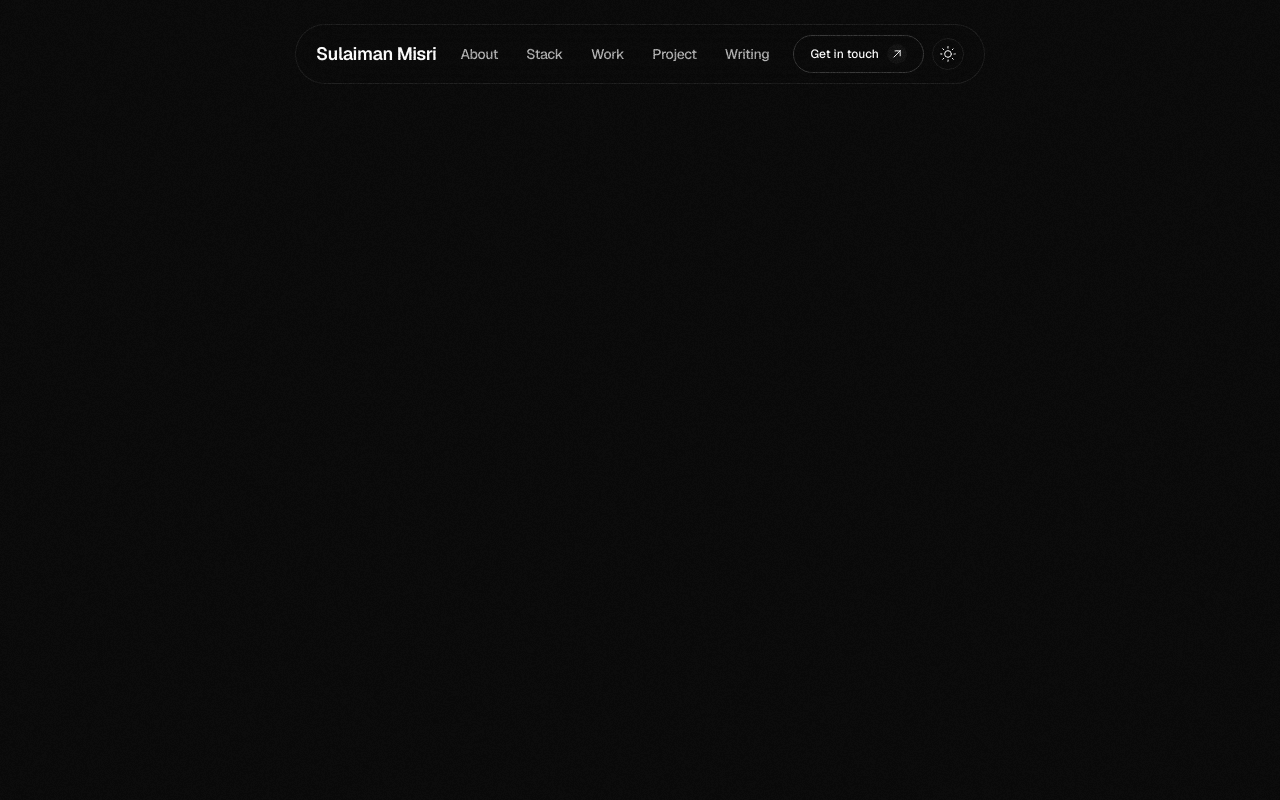
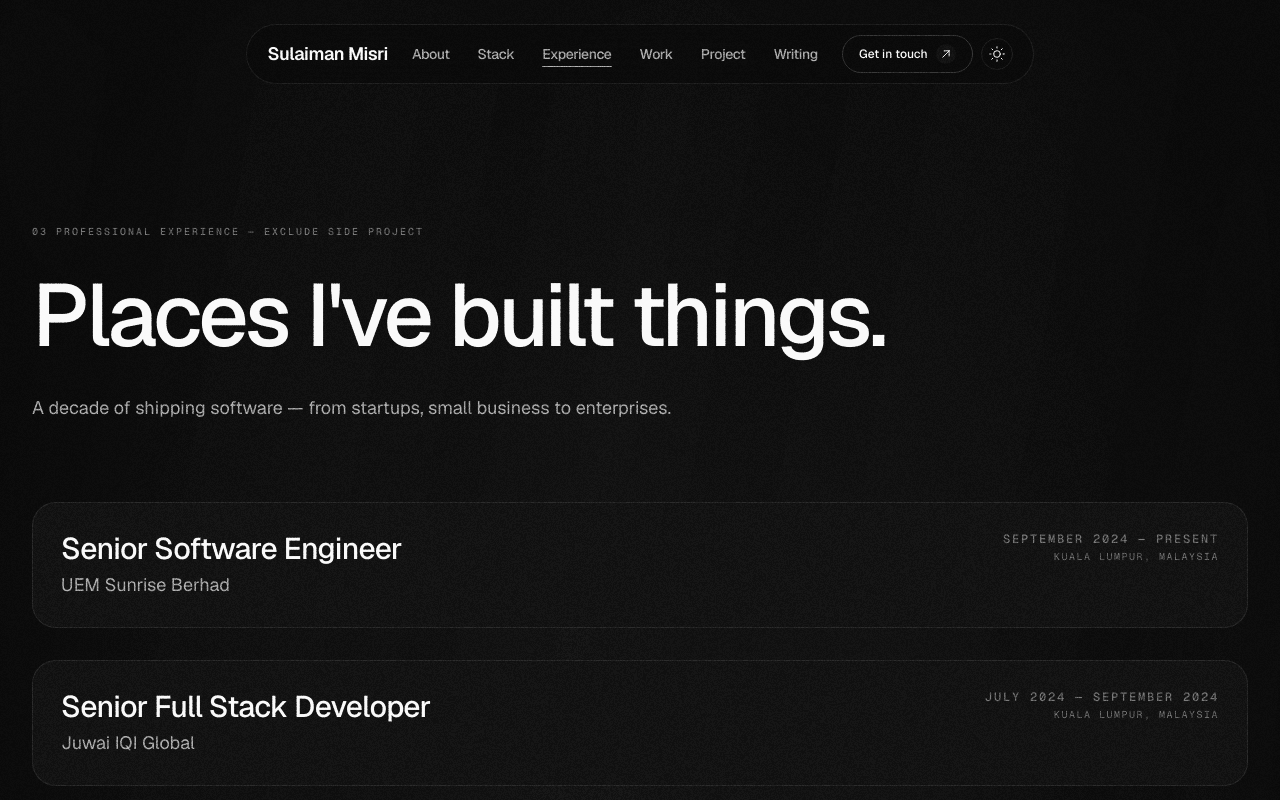
Before and after one commit to msulaimanmisri/sulaiman-profile, a Vue app: page /experience in a window 1280 px wide. Shown: the top 800 px of the page. Built offline with nearby package versions, Linux system fonts and the light colour scheme.

Commit message:
Add Working Experience

```diff
--- a/src/App.vue
+++ b/src/App.vue
@@ -12,6 +12,7 @@ const isOpen = ref(false)
 const navLinks = [
   { name: 'about.index', label: 'About' },
   { name: 'stack.index', label: 'Stack' },
+  { name: 'experience.index', label: 'Experience' },
   { name: 'project.index', label: 'Work' },
   { name: 'personal-project.index', label: 'Project' },
   { href: 'https://dev.to/msulaimanmisri', label: 'Writing', external: true },
--- /dev/null
+++ b/src/content/experience.json
@@ -0,0 +1,65 @@
+[
+  {
+    "title": "Senior Software Engineer",
+    "company": "UEM Sunrise Berhad",
+    "from": "September 2024",
+    "to": "Present",
+    "location": "Kuala Lumpur, Malaysia"
+  },
+  {
+    "title": "Senior Full Stack Developer",
+    "company": "Juwai IQI Global",
+    "from": "July 2024",
+    "to": "September 2024",
+    "location": "Kuala Lumpur, Malaysia"
+  },
+  {
+    "title": "Lead Engineer",
+    "company": "AsiaQuest Internet Malaysia",
+    "from": "October 2020",
+    "to": "July 2024",
+    "location": "Kuala Lumpur, Malaysia"
+  },
+  {
+    "title": "Lead Developer",
+    "company": "Mitsubishi Motor Malaysia",
+    "from": "November 2023",
+    "to": "July 2024",
+    "location": "Kuala Lumpur, Malaysia"
+  },
+  {
+    "title": "Tech Lead and WordPress Developer",
+    "company": "Ardent Educational Consultants",
+    "from": "January 2019",
+    "to": "September 2020",
+    "location": "Malaysia"
+  },
+  {
+    "title": "WordPress Developer",
+    "company": "Cepat Funnels Marketing Agency",
+    "from": "August 2018",
+    "to": "December 2018",
+    "location": "Malaysia"
+  },
+  {
+    "title": "Lead Developer",
+    "company": "Ministry of Education Malaysia",
+    "from": "April 2018",
+    "to": "July 2018",
+    "location": "Malaysia"
+  },
+  {
+    "title": "Head of Publicity and Digital Marketing",
+    "company": "Universiti Malaysia Sarawak",
+    "from": "October 2016",
+    "to": "February 2017",
+    "location": "Sarawak, Malaysia"
+  },
+  {
+    "title": "Intern",
+    "company": "Intellectual Property Corporation of Malaysia (MyIPO)",
+    "from": "June 2016",
+    "to": "September 2016",
+    "location": "Kuala Lumpur, Malaysia"
+  }
+]
--- a/src/router/index.js
+++ b/src/router/index.js
@@ -3,6 +3,7 @@ import { createRouter, createWebHistory } from 'vue-router'
 const Home = () => import('../views/home.vue')
 const About = () => import('../views/about.vue')
 const Stack = () => import('../views/stack.vue')
+const Experience = () => import('../views/experience.vue')
 const Project = () => import('../views/project.vue')
 const PersonalProject = () => import('../views/personal-project.vue')
 
@@ -23,6 +24,12 @@ const routes = [
         path: '/stack',
         name: 'stack.index',
         component: Stack,
+    },
+
+    {
+        path: '/experience',
+        name: 'experience.index',
+        component: Experience,
     },
 
     {
--- /dev/null
+++ b/src/views/experience.vue
@@ -0,0 +1,57 @@
+<script setup>
+  import experience from '../content/experience.json'
+</script>
+
+<template>
+  <div class="relative mx-auto w-full max-w-7xl px-5 pb-24 pt-40 md:px-8 md:pt-48 lg:pb-32 lg:pt-56">
+    <!-- Hero background -->
+    <div class="pointer-events-none absolute inset-0 -z-10 overflow-hidden">
+      <div class="absolute inset-0" style="background: var(--hero-glow)"></div>
+      <div class="beam-bg absolute inset-0 opacity-[0.12] blur-[30px]"></div>
+    </div>
+
+    <!-- Eyebrow + H1 -->
+    <header class="max-w-5xl">
+      <p class="font-mono text-[10px] font-medium uppercase tracking-[0.2em] text-text-mute">
+        <span class="mr-2">03</span>Professional Experience — Exclude side project
+      </p>
+
+      <h1
+        class="mt-6 font-sans text-5xl font-medium leading-[1.02] tracking-[-0.04em] text-text sm:text-6xl md:mt-8 md:text-7xl lg:text-[5.5rem]">
+        Places I've built things.
+      </h1>
+
+      <p class="mt-6 max-w-2xl font-sans text-base leading-relaxed text-text-soft md:mt-8 md:text-lg">
+        A decade of shipping software — from startups, small business to enterprises.
+      </p>
+    </header>
+
+    <!-- Experience cards -->
+    <section class="mt-14 flex flex-col gap-6 md:mt-20 md:gap-8">
+      <article v-for="(entry, i) in experience" :key="i"
+        class="group rounded-[1.5rem] border border-hairline bg-surface transition-all duration-700 ease-[cubic-bezier(0.32,0.72,0,1)] hover:border-hairline-strong">
+
+        <div class=" border-hairline p-7">
+          <div class="flex flex-col gap-5 md:flex-row md:items-start md:justify-between md:gap-6">
+            <div>
+              <h2 class="font-sans text-2xl font-medium tracking-tight text-text md:text-3xl">
+                {{ entry.title }}
+              </h2>
+              <p class="mt-1 font-sans text-base text-text-soft md:text-lg">
+                {{ entry.company }}
+              </p>
+            </div>
+            <div class="shrink-0 text-left md:text-right">
+              <p class="font-mono text-xs font-medium uppercase tracking-[0.15em] text-text-mute">
+                {{ entry.from }} — {{ entry.to }}
+              </p>
+              <p class="mt-0.5 font-mono text-[10px] uppercase tracking-[0.15em] text-text-mute">
+                {{ entry.location }}
+              </p>
+            </div>
+          </div>
+        </div>
+      </article>
+    </section>
+  </div>
+</template>
--- a/src/views/personal-project.vue
+++ b/src/views/personal-project.vue
@@ -35,7 +35,7 @@ const counts = computed(() => {
     </div>
     <header class="max-w-5xl">
       <p class="font-mono text-[10px] font-medium uppercase tracking-[0.2em] text-text-mute">
-        <span class="mr-2">04</span>Personal projects
+        <span class="mr-2">05</span>Personal projects
       </p>
       <h1
         class="mt-6 font-sans text-5xl font-medium leading-[1.02] tracking-[-0.04em] text-text sm:text-6xl md:mt-8 md:text-7xl lg:text-[5.5rem]"
--- a/src/views/project.vue
+++ b/src/views/project.vue
@@ -32,7 +32,7 @@ const counts = computed(() => {
     </div>
     <header class="max-w-5xl">
       <p class="font-mono text-[10px] font-medium uppercase tracking-[0.2em] text-text-mute">
-        <span class="mr-2">03</span>Work
+        <span class="mr-2">04</span>Work
       </p>
       <h1
         class="mt-6 font-sans text-5xl font-medium leading-[1.02] tracking-[-0.04em] text-text sm:text-6xl md:mt-8 md:text-7xl lg:text-[5.5rem]"
```
